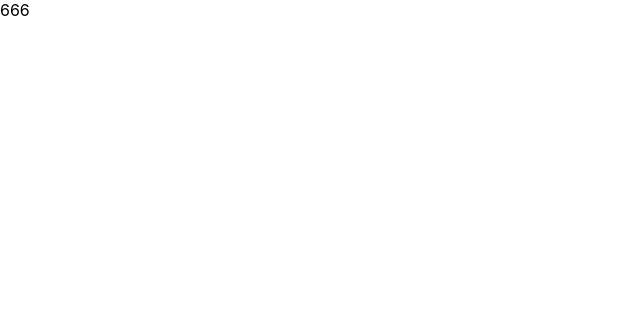
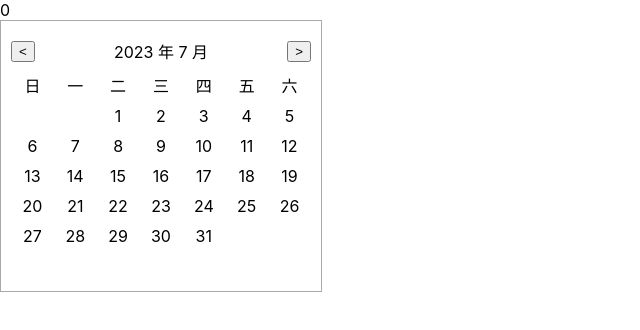
Before and after one commit to VegetableBirddd/Advanced-with-React, a React (Create React App) app: page / in a window 1280 px wide. Shown: the top 330 px of the page, without its empty margins (0-640 px from the left). Built offline with nearby package versions, Linux system fonts and the light colour scheme.

Commit message:
add: minicalendar

```diff
--- a/src/App.tsx
+++ b/src/App.tsx
@@ -1,4 +1,5 @@
 import { useEffect, useState } from "react";
+import MiniCalendar from "./components/MiniCalendar";
 
 function App() {
   const [num, setNum] = useState(0);
@@ -16,7 +17,11 @@
   }, [num]);
 
   return (
-    <div onClick={() => setNum((prevNum) => prevNum + 1)}>{num}</div>
+    <>
+      <div onClick={() => setNum((prevNum) => prevNum + 1)}>{num}</div>
+      <MiniCalendar />
+    </>
+
   );
 }
 
--- /dev/null
+++ b/src/components/MiniCalendar/index.css
@@ -0,0 +1,29 @@
+.calendar {
+    border: 1px solid #aaa;
+    padding: 10px;
+    width: 300px;
+    height: 250px;
+  }
+
+  .header {
+    display: flex;
+    justify-content: space-between;
+    align-items: center;
+    height: 40px;
+  }
+
+  .days {
+    display: flex;
+    flex-wrap: wrap;
+  }
+
+  .empty, .day {
+    width: calc(100% / 7);
+    text-align: center;
+    line-height: 30px;
+  }
+
+  .day:hover {
+    background-color: #ccc;
+    cursor: pointer;
+  }
--- /dev/null
+++ b/src/components/MiniCalendar/index.tsx
@@ -0,0 +1,58 @@
+import React from 'react';
+import './index.css';
+
+export function Calendar() {
+  return (
+    <div className="calendar">
+      <div className="header">
+        <button>&lt;</button>
+        <div>2023 年 7 月</div>
+        <button>&gt;</button>
+      </div>
+      <div className="days">
+        <div className="day">日</div>
+        <div className="day">一</div>
+        <div className="day">二</div>
+        <div className="day">三</div>
+        <div className="day">四</div>
+        <div className="day">五</div>
+        <div className="day">六</div>
+        <div className="empty"></div>
+        <div className="empty"></div>
+        <div className="day">1</div>
+        <div className="day">2</div>
+        <div className="day">3</div>
+        <div className="day">4</div>
+        <div className="day">5</div>
+        <div className="day">6</div>
+        <div className="day">7</div>
+        <div className="day">8</div>
+        <div className="day">9</div>
+        <div className="day">10</div>
+        <div className="day">11</div>
+        <div className="day">12</div>
+        <div className="day">13</div>
+        <div className="day">14</div>
+        <div className="day">15</div>
+        <div className="day">16</div>
+        <div className="day">17</div>
+        <div className="day">18</div>
+        <div className="day">19</div>
+        <div className="day">20</div>
+        <div className="day">21</div>
+        <div className="day">22</div>
+        <div className="day">23</div>
+        <div className="day">24</div>
+        <div className="day">25</div>
+        <div className="day">26</div>
+        <div className="day">27</div>
+        <div className="day">28</div>
+        <div className="day">29</div>
+        <div className="day">30</div>
+        <div className="day">31</div>
+      </div>
+    </div>
+  );
+}
+
+export default Calendar;
--- a/src/index.tsx
+++ b/src/index.tsx
@@ -1,7 +1,7 @@
 import React from 'react';
 import ReactDOM from 'react-dom/client';
 import './index.css';
-import App from './App8';
+import App from './App';
 import reportWebVitals from './reportWebVitals';
 
 const root = ReactDOM.createRoot(
```
